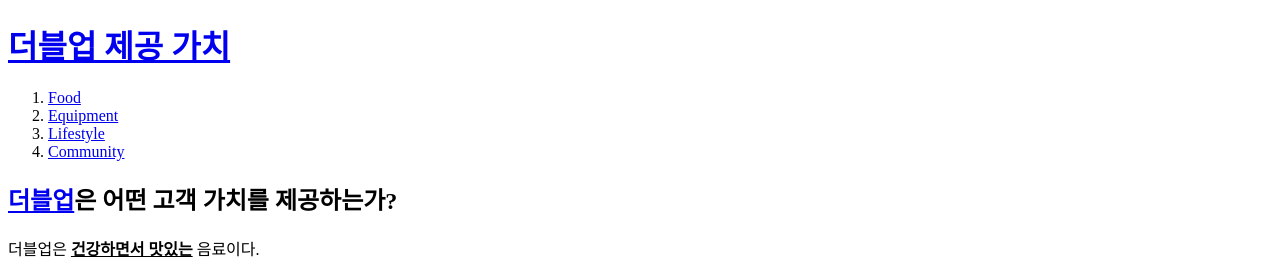
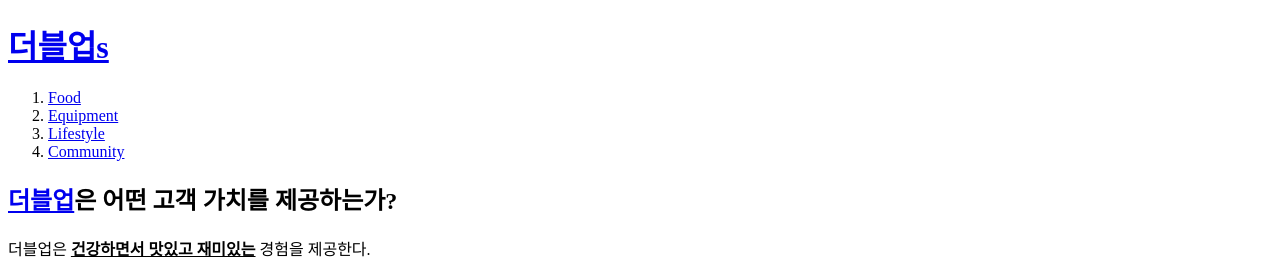
Before and after one commit to sabamama/doubleup, a plain HTML site: page index.html in a window 1280 px wide. Shown: the top 273 px of the page. Drawn offline with Linux system fonts and the light colour scheme.

Commit message:
updated_220109

```diff
--- a/index.html
+++ b/index.html
@@ -6,7 +6,7 @@
 </head>
 
 <body>
-  <h1><a href="index.html">더블업 제공 가치</a></h1>
+  <h1><a href="index.html">더블업s</a></h1>
   <ol>
     <li><a href="1.html">Food</a></li>
     <li><a href="2.html">Equipment</a></li>
@@ -15,7 +15,7 @@
   </ol>
 
   <h2><a href="https://www.dictionary.com/browse/double--up" target="_blank" title="더블업 정의">더블업</a>은 어떤 고객 가치를 제공하는가?</h2>
-  <p>더블업은 <strong><u>건강하면서 맛있는</u></strong> 음료이다.</p>
+  <p>더블업은 <strong><u>건강하면서 맛있고 재미있는</u></strong> 경험을 제공한다.</p>
   <p>과학과 기술의 발전으로 평균수명이 늘어났고 그에 따라 더 오래살고 싶다는 욕구와 사는 동안 건강하게 살고 싶다라는 욕망를 갖고 있다. 하지만 건강은 건강할 때 지켜야 하는 것이다. 즉 젊었을 때부터 건강 관리를 해야 하는데 젊은 사람들은 아직 건강에 대해 관심을 갖기 전이다. 이 사람들은 즐거운거 행복하게 하는 것에 관심을 갖기 때문에 이 젊은 사람들의 입을 즐겁게 하고 운동하는 시간을 즐기게 해서 건강한 라이프스타일을 창출 할 수 있도록 도움을 주자는 아이디어에서 착안하게 되었다.</p>
   <p><img src="health.jpg" width="50%" float="right"> <img src="health2.jpg" width="50%" float="right"></p>
   <p>따라서 더블업이 제공하는 서비스는 고객들이 건강 접근성을 획기적으로 높일 것이다.</p>
```
Also changed, not shown: 1.html (+1 -1 lines), 2.html (+1 -1 lines), 3.html (+1 -1 lines).
